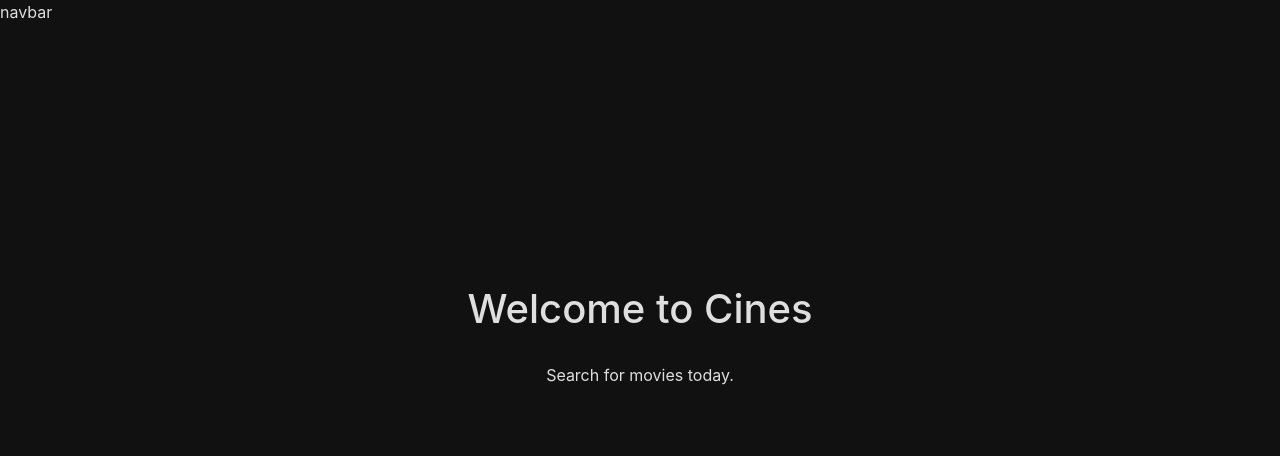
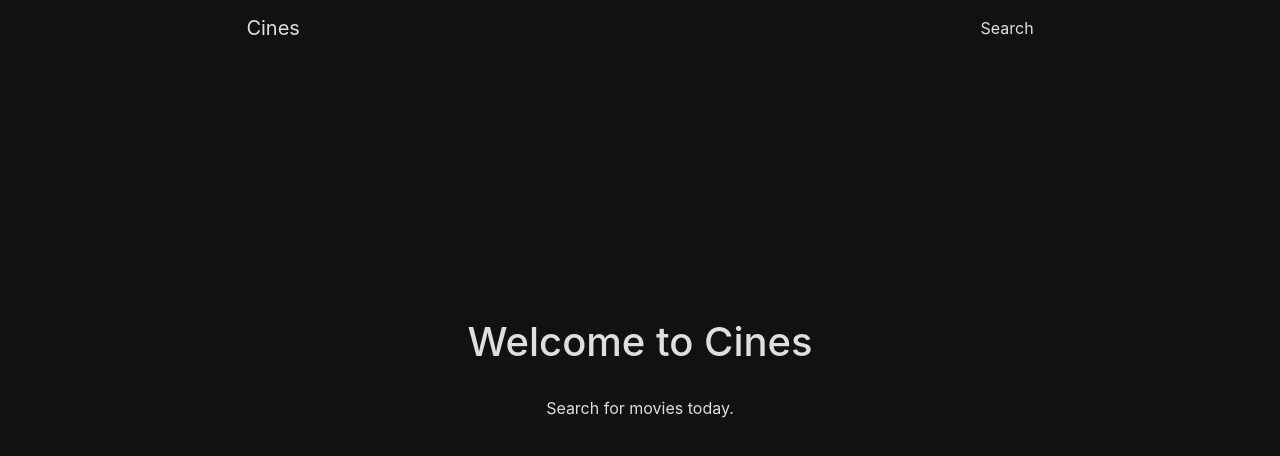
Before and after one commit to kathyn138/cines, a React (Create React App) app in the folder cines/: page / in a window 1280 px wide. Shown: the top 456 px of the page. Built offline with nearby package versions, Linux system fonts and the light colour scheme.

Commit message:
set up navbar

```diff
--- /dev/null
+++ b/cines/src/NavBar.css
@@ -0,0 +1,28 @@
+.navbar {
+    margin-left: 18%;
+    margin-right: 18%;
+}
+.navbar-brand {
+    color: #DFDFDF;
+    border-bottom: 1px solid transparent;
+}
+.navbar-brand:hover {
+    color: #DFDFDF;
+    border-bottom: 1px solid #DFDFDF;
+}
+.navbar-brand:active {
+    color: #537ECC;
+    border-bottom: 1px solid #537ECC;
+}
+.nav-link {
+    color: #DFDFDF;
+    border-bottom: 1px solid transparent;
+}
+.nav-link:hover {
+    color: #DFDFDF;
+    border-bottom: 1px solid #DFDFDF;
+}
+.nav-link:active {
+    color: #537ECC;
+    border-bottom: 1px solid #537ECC;
+}
--- a/cines/src/NavBar.js
+++ b/cines/src/NavBar.js
@@ -1,4 +1,6 @@
 import React from 'react';
+import { NavLink } from "react-router-dom";
+import './NavBar.css';
 
 class NavBar extends React.Component {
   constructor(props) {
@@ -10,7 +12,16 @@ class NavBar extends React.Component {
 
   render() {
     return (
-      "navbar"
+      <nav className="navbar justify-content-between">
+        <NavLink className="navbar-brand" to="/">Cines</NavLink>
+        <div>
+          <ul className="navbar-nav">
+            <li className="nav-item">
+              <NavLink className="nav-link" to="/movies/search">Search</NavLink>
+            </li>
+          </ul>
+        </div>
+      </nav>
     )
   }
 }
```
